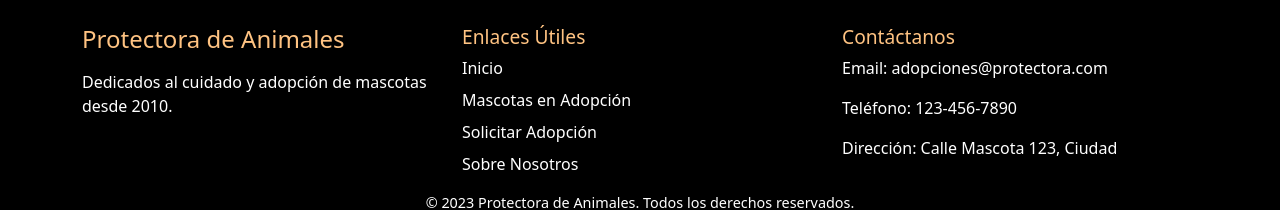
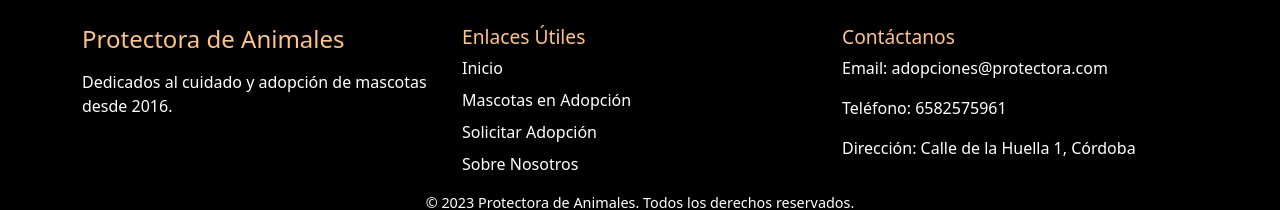
Before and after one commit to isabelroldan/protectoraFrontend, a React (Vite) app: page / in a window 1280 px wide. Shown: the part 1769-1979 px from the top of the page. Built offline with nearby package versions, Linux system fonts and the light colour scheme; sample sign-in values are in the browser's storage.

Commit message:
Modificando las rutas y textos del router

```diff
--- a/src/Components/layout/Footer/LayoutFooter.tsx
+++ b/src/Components/layout/Footer/LayoutFooter.tsx
@@ -54,7 +54,7 @@ function LayoutFooter() {
                 <Row>
                     <Col md={4}>
                         <h3 className={styles.footerTitle}>Protectora de Animales</h3>
-                        <p>Dedicados al cuidado y adopción de mascotas desde 2010.</p>
+                        <p>Dedicados al cuidado y adopción de mascotas desde 2016.</p>
                     </Col>
                     <Col md={4}>
                         <h4 className={styles.footerSubtitle}>Enlaces Útiles</h4>
@@ -62,14 +62,14 @@ function LayoutFooter() {
                             <li><Link to="/">Inicio</Link></li>
                             <li><Link to="/mascotas">Mascotas en Adopción</Link></li>
                             <li><Link to="/solicitudes">Solicitar Adopción</Link></li>
-                            <li><Link to="/about">Sobre Nosotros</Link></li>
+                            <li><Link to="/">Sobre Nosotros</Link></li>
                         </ul>
                     </Col>
                     <Col md={4}>
                         <h4 className={styles.footerSubtitle}>Contáctanos</h4>
                         <p>Email: adopciones@protectora.com</p>
-                        <p>Teléfono: 123-456-7890</p>
-                        <p>Dirección: Calle Mascota 123, Ciudad</p>
+                        <p>Teléfono: 6582575961</p>
+                        <p>Dirección: Calle de la Huella 1, Córdoba</p>
                     </Col>
                 </Row>
                 <Row>
```
